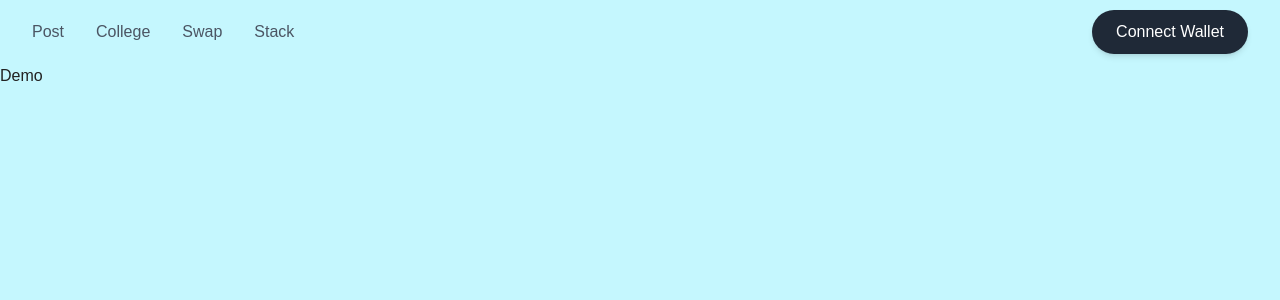
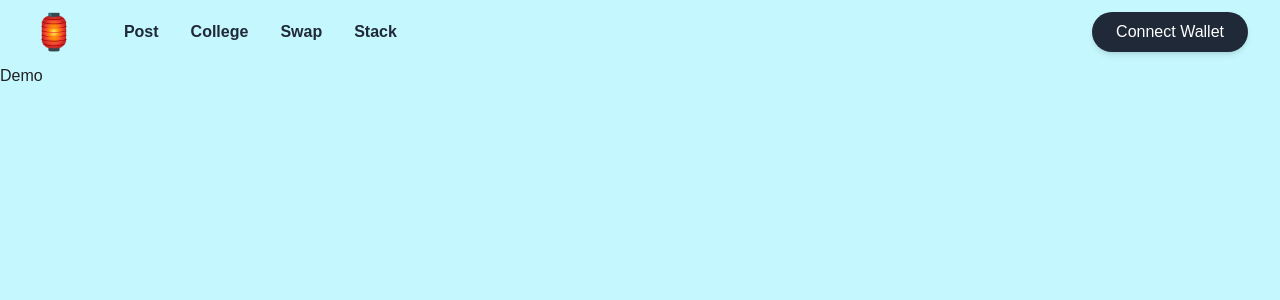
Before and after one commit to wrule/yd-college, a Next.js app in the folder apps/college-ui/: page /college in a window 1280 px wide. Shown: the top 300 px of the page. Built offline with nearby package versions, Linux system fonts and the light colour scheme.

Commit message:
feat: 优化

```diff
--- a/apps/college-ui/src/components/Header.tsx
+++ b/apps/college-ui/src/components/Header.tsx
@@ -3,27 +3,30 @@
 const Header = () => {
   return (
     <header className="fixed top-0 left-0 right-0 h-16 flex items-center justify-between px-8">
+      <div className="flex items-center gap-12">
+        <h1 className="text-[2.2rem] cursor-pointer hover:scale-110 transition-transform duration-200">🏮</h1>
         <nav>
           <ul className="flex items-center gap-8">
             <li className="relative group">
-            <span className="text-gray-600 cursor-pointer transition-colors duration-200 font-medium group-hover:text-gray-900">Post</span>
-            <span className="absolute bottom-0 left-0 w-0 h-0.5 bg-gray-800 group-hover:w-full transition-all duration-300 ease-out"></span>
+              <span className="text-gray-800 cursor-pointer transition-colors duration-200 font-semibold group-hover:text-black">Post</span>
+              <span className="absolute -bottom-1 left-0 w-0 h-[2px] bg-black group-hover:w-full transition-all duration-300 ease-out"></span>
             </li>
             <li className="relative group">
-            <span className="text-gray-600 cursor-pointer transition-colors duration-200 font-medium group-hover:text-gray-900">College</span>
-            <span className="absolute bottom-0 left-0 w-0 h-0.5 bg-gray-800 group-hover:w-full transition-all duration-300 ease-out"></span>
+              <span className="text-gray-800 cursor-pointer transition-colors duration-200 font-semibold group-hover:text-black">College</span>
+              <span className="absolute -bottom-1 left-0 w-0 h-[2px] bg-black group-hover:w-full transition-all duration-300 ease-out"></span>
             </li>
             <li className="relative group">
-            <span className="text-gray-600 cursor-pointer transition-colors duration-200 font-medium group-hover:text-gray-900">Swap</span>
-            <span className="absolute bottom-0 left-0 w-0 h-0.5 bg-gray-800 group-hover:w-full transition-all duration-300 ease-out"></span>
+              <span className="text-gray-800 cursor-pointer transition-colors duration-200 font-semibold group-hover:text-black">Swap</span>
+              <span className="absolute -bottom-1 left-0 w-0 h-[2px] bg-black group-hover:w-full transition-all duration-300 ease-out"></span>
             </li>
             <li className="relative group">
-            <span className="text-gray-600 cursor-pointer transition-colors duration-200 font-medium group-hover:text-gray-900">Stack</span>
-            <span className="absolute bottom-0 left-0 w-0 h-0.5 bg-gray-800 group-hover:w-full transition-all duration-300 ease-out"></span>
+              <span className="text-gray-800 cursor-pointer transition-colors duration-200 font-semibold group-hover:text-black">Stack</span>
+              <span className="absolute -bottom-1 left-0 w-0 h-[2px] bg-black group-hover:w-full transition-all duration-300 ease-out"></span>
             </li>
           </ul>
         </nav>
-      <button className="px-6 py-2.5 rounded-full bg-gray-800 text-white font-medium shadow-md
+      </div>
+      <button className="px-6 py-[0.5rem] rounded-full bg-gray-800 text-white font-medium shadow-md
         hover:bg-gray-700 hover:shadow-lg hover:scale-105
         active:scale-95 active:bg-gray-900
         transition-all duration-200 ease-out">
```
Lines whose indentation alone changed are shown as unchanged.
